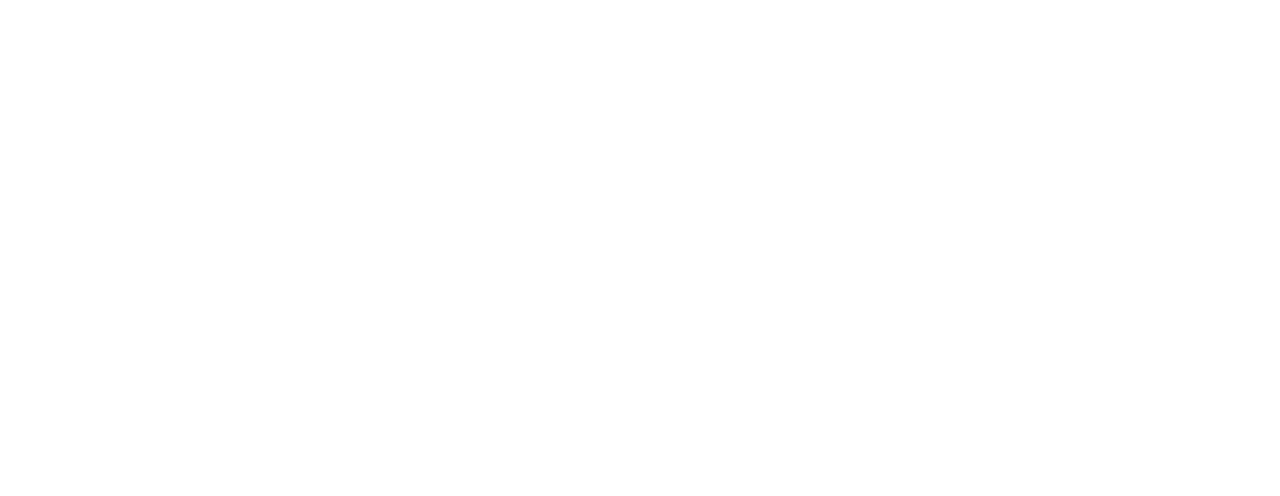
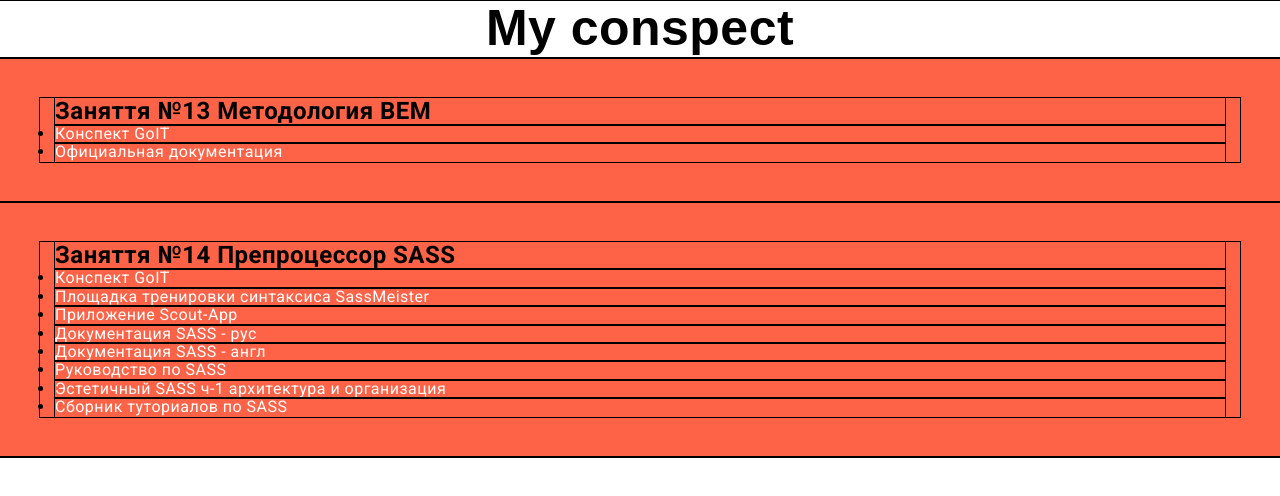
Before and after one commit to didukhroma/my-conspect, a plain HTML site: page index.html in a window 1280 px wide. Drawn offline with nearby package versions, Linux system fonts and the light colour scheme; a web font is replaced by a local one.

Commit message:
bem
bem plus

```diff
--- a/css/styles.css
+++ b/css/styles.css
@@ -1,17 +1,8 @@
 /*переменние*/
 :root {
   --main-font-family: "Roboto", sans-serif;
-  --secondary-font-family: "Raleway", sans-serif;
-  --primary-text-color: #212121;
-  --secondary-text-color: #757575;
-  --accent-color: #2196f3;
-  --icon-color: #afb1b8;
-  --white-color: #ffffff;
-  --time: 250ms;
-  --function-time: cubic-bezier(0.4, 0, 0.2, 1);
+  --secondary-font-family: "Sansita+Swashed", sans-serif;
 }
-/*----------------------------------------------------------*/
-/*======  INDEX  ======*/
 /*----------------------------------------------------------*/
 /*======  MAIN  ======*/
 /*обнуление паддингов и маржинов*/
@@ -20,7 +11,7 @@
 *::after {
   padding: 0;
   margin: 0;
-  /*outline: 1px solid tomato;*/
+  outline: 1px solid black;
 }
 /*общие стили*/
 .page-body {
@@ -77,3 +68,17 @@
   overflow: hidden;
 }
 */
+h1 {
+  text-align: center;
+  font-family: var(--secondary-font-family);
+  font-size: 50px;
+  font-weight: 700px;
+}
+.section {
+  width: 100%;
+  padding: 40px 0px;
+  background-color: tomato;
+}
+.list__link {
+  color: #ffffff;
+}
--- a/index.html
+++ b/index.html
@@ -3,7 +3,8 @@
   <head>
     <meta charset="UTF-8" />
     <meta name="viewport" content="width=device-width, initial-scale=1.0" />
-    <title lang="en"></title>
+    <title lang="en">My conspect</title>
+    <link href="https://fonts.googleapis.com/css2?family=Roboto:wght@400;700;900&family=Sansita+Swashed:wght@700&display=swap" rel="stylesheet" />
     <link rel="stylesheet" href="https://cdnjs.cloudflare.com/ajax/libs/modern-normalize/1.0.0/modern-normalize.css" />
     <link rel="stylesheet" href="./css/styles.css" />
   </head>
@@ -15,7 +16,39 @@
     </header>
 
     <!--Main content-->
-    <main></main>
+    <main>
+      <h1>My conspect</h1>
+      <!--BEM-->
+      <section class="section">
+        <div class="container">
+          <h2 class="section__title">Заняття №13 Методология BEM</h2>
+          <ul class="">
+            <li class="list__item"><a class="link list__link" href="http://fecore.net.ua/html-css/v1/docs/lesson-13/intro"" target="_blank">Конспект GoIT</a></li>
+            <li class="list__item"><a class="link list__link" href="https://ru.bem.info/methodology/" target="_blank">Официальная документация</a></li>
+
+          </ul>
+        </div>
+      </section>
+
+      <!--SASS-->
+      <section class="section">
+        <div class="container">
+          <h2 class="section__title">Заняття №14 Препроцессор SASS</h2>
+          <ul class="">
+            <li class="list__item"><a class="link list__link" href="http://fecore.net.ua/html-css/v1/docs/lesson-14/intro" target="_blank">Конспект GoIT</a></li>
+            <li class="list__item"><a class="link list__link" href="https://www.sassmeister.com/" target="_blank">Площадка тренировки синтаксиса SassMeister</a></li>
+            <li class="list__item"><a class="link list__link" href="https://scout-app.io/" target="_blank">Приложение Scout-App </a></li>
+            <li class="list__item"><a class="link list__link" href="https://sass-scss.ru/documentation/" target="_blank">Документация SASS - рус</a></li>
+            <li class="list__item"><a class="link list__link" href="https://sass-lang.com/" target="_blank">Документация SASS - англ</a></li>
+            <li class="list__item"><a class="link list__link" href="https://tproger.ru/translations/complete-sass-guide/" target="_blank">Руководство по SASS</a></li>
+            <li class="list__item">
+              <a class="link list__link" href="http://prgssr.ru/development/estetichnyj-sass-chast-1-arhitektura-i-organizaciya.html" target="_blank">Эстетичный SASS ч-1 архитектура и организация</a>
+            </li>
+            <li class="list__item"><a class="link list__link" href="http://www.thesassway.com/beginner" target="_blank">Сборник туториалов по SASS</a></li>
+          </ul>
+        </div>
+      </section>
+    </main>
 
     <!--Footer-->
     <footer class="footer"></footer>
```
